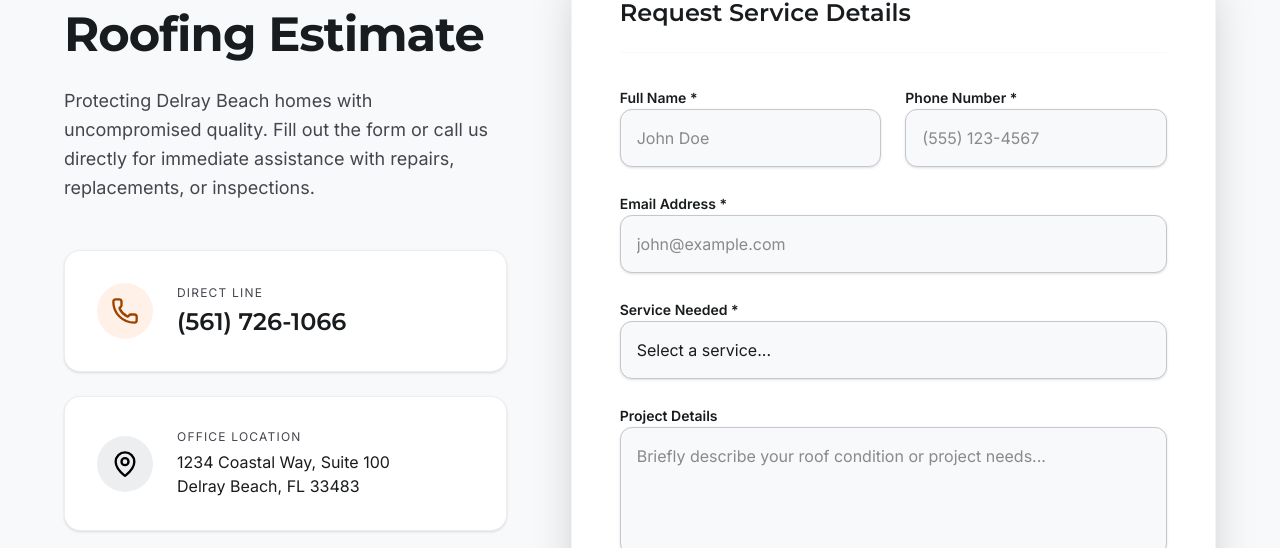
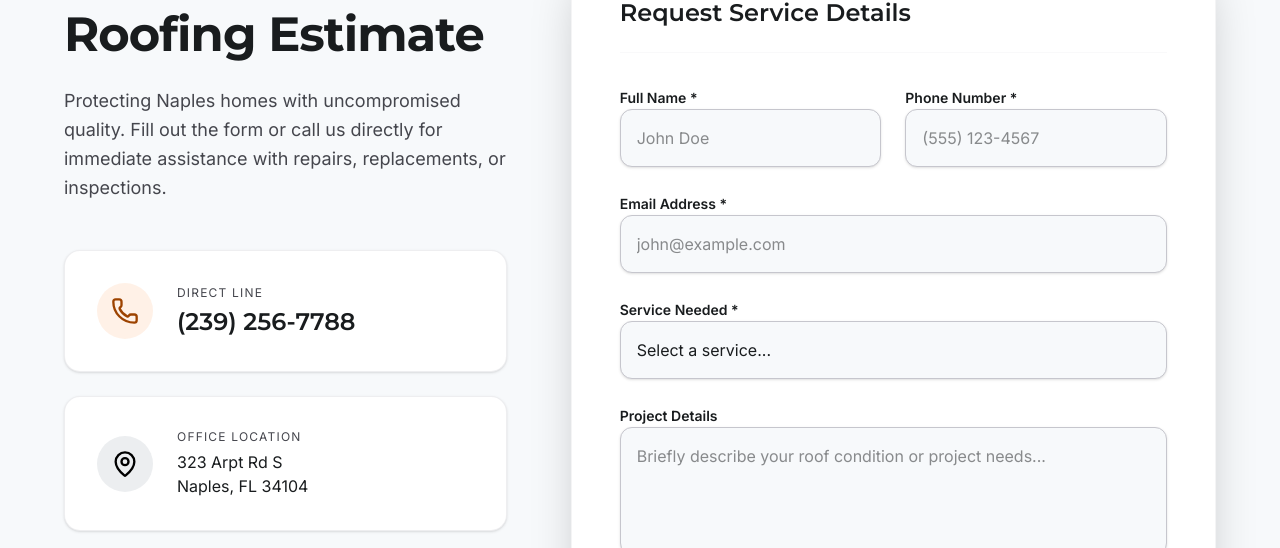
Before and after one commit to watsondroberts-dev/delray-quality-roofing, a React (Vite) app: page /contact in a window 1280 px wide. Shown: the part 244-792 px from the top of the page. Built offline with nearby package versions, Linux system fonts and the light colour scheme; no server answers; the database is empty.

Commit message:
Update Contact.tsx

```diff
--- a/src/pages/Contact.tsx
+++ b/src/pages/Contact.tsx
@@ -100,7 +100,7 @@ export default function Contact() {
             >
               <h1 className="text-display mb-6">Get Your Free Roofing Estimate</h1>
               <p className="text-body-lg text-on-surface-variant mb-12">
-                Protecting Delray Beach homes with uncompromised quality. Fill out the form or call us directly for immediate assistance with repairs, replacements, or inspections.
+                Protecting Naples homes with uncompromised quality. Fill out the form or call us directly for immediate assistance with repairs, replacements, or inspections.
               </p>
             </motion.div>
 
@@ -111,7 +111,7 @@ export default function Contact() {
                 </div>
                 <div>
                   <span className="text-caption font-bold uppercase tracking-widest text-on-surface-variant mb-1 block">Direct Line</span>
-                  <a href="tel:5617261066" className="text-headline-md text-2xl hover:text-secondary transition-colors">(561) 726-1066</a>
+                  <a href="tel:2392567788" className="text-headline-md text-2xl hover:text-secondary transition-colors">(239) 256-7788</a>
                 </div>
               </div>
 
@@ -121,7 +121,7 @@ export default function Contact() {
                 </div>
                 <div>
                   <span className="text-caption font-bold uppercase tracking-widest text-on-surface-variant mb-1 block">Office Location</span>
-                  <p className="text-body-md font-semibold">1234 Coastal Way, Suite 100<br />Delray Beach, FL 33483</p>
+                  <p className="text-body-md font-semibold">323 Arpt Rd S<br />Naples, FL 34104</p>
                 </div>
               </div>
             </div>
```
